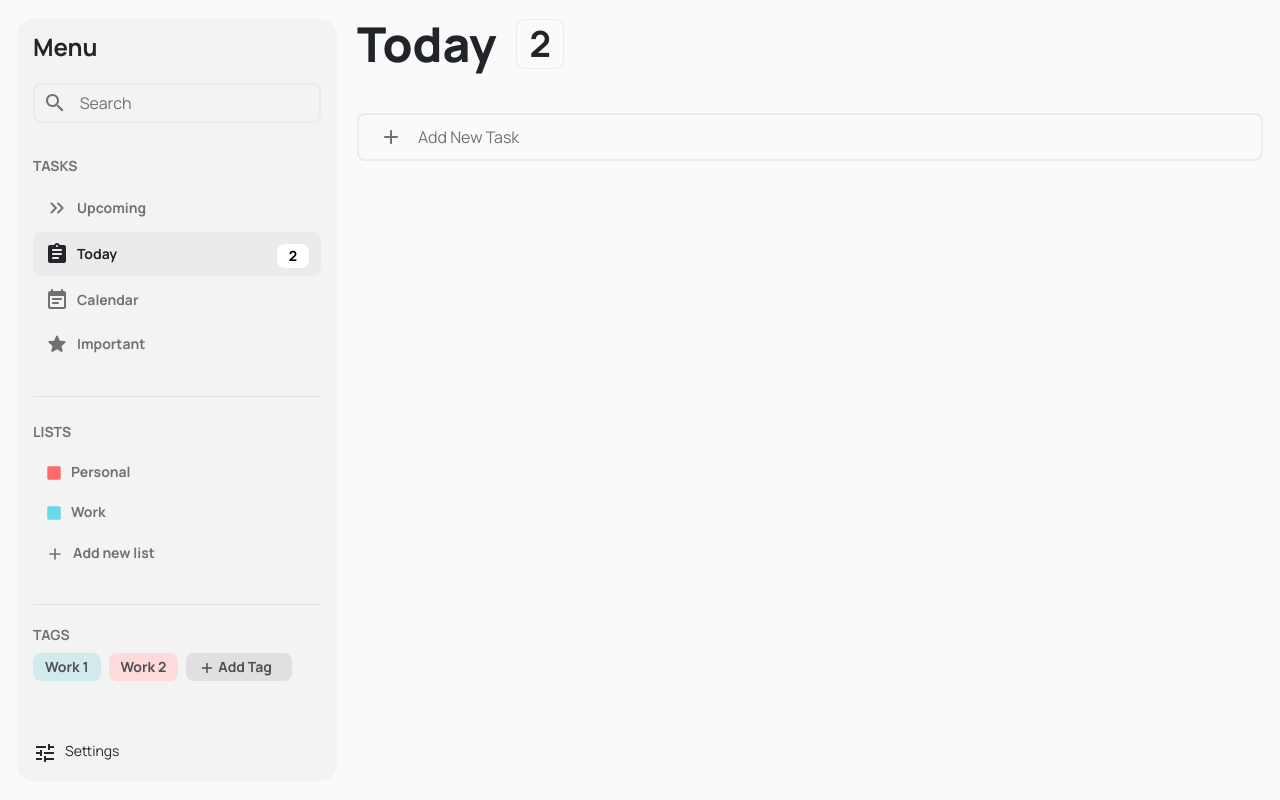
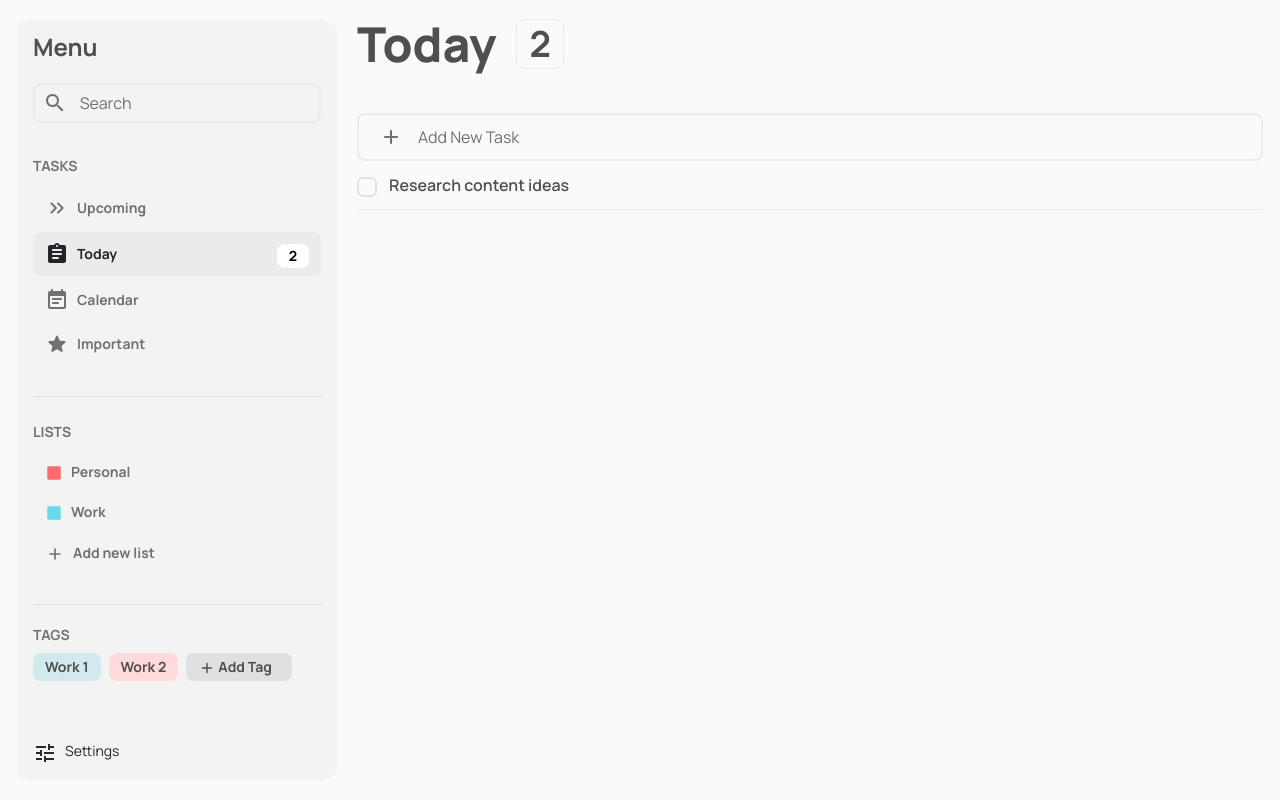
Before and after one commit to Zaccal/ToDo-App, a React (Vite) app: page /application in a window 1280 px wide. Built offline with nearby package versions, Linux system fonts and the light colour scheme.

Commit message:
added task component UI

```diff
--- /dev/null
+++ b/src/UI/Checkbox/Checkbox.tsx
@@ -0,0 +1,28 @@
+import DoneRoundedIcon from "@mui/icons-material/DoneRounded";
+
+interface ICheckbox {
+    checked: boolean;
+    setCheck: () => void;
+    className?: string;
+}
+
+const Checkbox = ({ checked, setCheck, className }: ICheckbox) => {
+    return (
+        <div
+            onClick={setCheck}
+            style={{
+                backgroundColor: checked ? "#ebebeb" : "transparent",
+            }}
+            className={`${className || ''} Checkbox`}
+        >
+            {checked && (
+                <DoneRoundedIcon style={{
+                    width: "20px",
+                    height: "20px",
+                }} />
+            )}
+        </div>
+    );
+};
+
+export default Checkbox;
--- /dev/null
+++ b/src/UI/TaskDetails/TaskDetails.module.css
@@ -0,0 +1,3 @@
+.taskDetails > div + div {
+    @apply border-l-[1px] border-muteDark;
+}
--- /dev/null
+++ b/src/UI/TaskDetails/TaskDetails.tsx
@@ -0,0 +1,53 @@
+import EventBusyRoundedIcon from "@mui/icons-material/EventBusyRounded";
+import FormatListBulletedRoundedIcon from "@mui/icons-material/FormatListBulletedRounded";
+import classes from "./TaskDetails.module.css";
+
+interface ITaskDetails {
+    date?: string;
+    subtasksCount?: number;
+    fromList?: string;
+    defualtListColor?: string;
+    className?: string;
+}
+
+const TaskDetails = ({date, subtasksCount, fromList, defualtListColor, className}: ITaskDetails) => {
+    if (!date && !subtasksCount && !fromList) return
+
+    return (
+        <div
+            className={`${classes.taskDetails} ${
+                className || ""
+            } flex justify-between items-center h-5`}
+        >
+            {date && (
+                <div className="dark:text-white flex items-center text-sm pr-3">
+                    <EventBusyRoundedIcon style={{ color: "gray" }} />
+                    <span className="ml-2">{date}</span>
+                </div>
+            )}
+            {subtasksCount && (
+                <div className="dark:text-white flex items-center text-sm px-3 ">
+                    <div className="bg-mute px-3 py-[1px] dark:bg-gray-500 rounded-lg">
+                        {subtasksCount}
+                    </div>
+                    <span className="ml-2">Subtasks</span>
+                </div>
+            )}
+            {fromList && (
+                <div className="dark:text-white flex items-center text-sm px-3">
+                    {defualtListColor ? (
+                        <div
+                            style={{ backgroundColor: defualtListColor }}
+                            className="rounded-md w-5 h-5"
+                        ></div>
+                    ) : (
+                        <FormatListBulletedRoundedIcon className="dark:text-gray-500" />
+                    )}
+                    <span className="ml-2">{fromList}</span>
+                </div>
+            )}
+        </div>
+    );
+};
+
+export default TaskDetails;
--- /dev/null
+++ b/src/components/Task/Task.tsx
@@ -0,0 +1,37 @@
+import { useState } from "react";
+import Checkbox from "../../UI/Checkbox/Checkbox";
+import { ITask } from "../../types/interfaces/Interfaces";
+import { TypeSetState } from "../../types/types/types";
+import TaskDetails from "../../UI/TaskDetails/TaskDetails";
+
+type TypeTaskComponent = Omit<ITask, "decriptiton" | "tagsById" | 'fromListById' | 'subtasks'>;
+
+interface ITaskComponent extends TypeTaskComponent {
+  setIsDone: TypeSetState<boolean>;
+  subtasksCount: number,
+  fromList: string,
+}
+
+const Task = ({name, date, fromList, isDone, subtasksCount, id, setIsDone}: ITaskComponent) => {
+    const [checkboxStatus, setCheckboxStatus] = useState(false);
+
+    return (
+        <div className="flex justify-between items-center py-3 text-md font-md border-b-[1px] border-mute">
+            <div className="flex items-start">
+                <Checkbox
+                    className="mr-3 mt-1"
+                    checked={checkboxStatus}
+                    setCheck={() => setCheckboxStatus(!checkboxStatus)}
+                />
+                <div className="flex flex-col justify-start items-start">
+                  <div className={`CheckboxText ${checkboxStatus ? "CheckboxChekedText" : ""}`}>
+                    <span className="block">{name}</span>
+                  </div>
+                  <TaskDetails className="mt-[10px]" date={date} subtasksCount={subtasksCount} fromList={fromList} />
+                </div>
+            </div>
+        </div>
+    );
+};
+
+export default Task;
--- a/src/index.css
+++ b/src/index.css
@@ -10,7 +10,7 @@
 
     body {
         font-family: 'Manrope', sans-serif;
-        @apply font-normal text-[#212529];
+        @apply font-normal text-defualtTextColor;
         @apply bg-[#FAFAFA];
     }
 
@@ -71,4 +71,17 @@
     .Switch {
         @apply mr-2 mt-[0.3rem] h-3.5 w-8 appearance-none rounded-[0.4375rem] bg-neutral-300 before:pointer-events-none before:absolute before:h-3.5 before:w-3.5 before:rounded-full before:bg-transparent before:content-[''] after:absolute after:z-[2] after:-mt-[0.1875rem] after:h-5 after:w-5 after:rounded-full after:border-none after:bg-neutral-100 after:shadow-[0_0px_3px_0_rgb(0_0_0_/_7%),_0_2px_2px_0_rgb(0_0_0_/_4%)] after:transition-[background-color_0.2s,transform_0.2s] after:content-[''] checked:after:absolute checked:after:z-[2] checked:after:-mt-[3px] checked:after:ml-[1.0625rem] checked:after:h-5 checked:after:w-5 checked:after:rounded-full checked:after:border-none checked:after:shadow-[0_3px_1px_-2px_rgba(0,0,0,0.2),_0_2px_2px_0_rgba(0,0,0,0.14),_0_1px_5px_0_rgba(0,0,0,0.12)] checked:after:transition-[background-color_0.2s,transform_0.2s] checked:after:content-[''] hover:cursor-pointer focus:outline-none focus:ring-0 checked:bg-elementDark;
     }
+
+    .Checkbox {
+        @apply  w-5 h-5 transition-all flex justify-center items-center cursor-pointer rounded-md border-2 border-muteDark;
+    }
+
+    .CheckboxText {
+        @apply dark:text-white;
+    }
+
+    .CheckboxChekedText {
+        color: gray !important;
+        @apply line-through;
+    }
 }
--- a/src/modules/Clipboard/Clipboard.tsx
+++ b/src/modules/Clipboard/Clipboard.tsx
@@ -1,5 +1,6 @@
 import ClipboardListTitle from "../../components/ClipboardListTitle/ClipboardListTitle"
-import { Input } from "../Sidebar/SidebarImports"
+import Task from "../../components/Task/Task";
+import { Input, List } from "../Sidebar/SidebarImports"
 import AddRoundedIcon from '@mui/icons-material/AddRounded';
 
 const Clipboard = () => {
@@ -10,8 +11,9 @@ const Clipboard = () => {
         icon={<AddRoundedIcon />}
         placeholder="Add New Task"
         classNameContainer="px-3 h-12"
+        className="pl-2"
       />
-
+      <Task name="Research content ideas"/>
     </div>
   )
 }
--- a/src/types/interfaces/Interfaces.ts
+++ b/src/types/interfaces/Interfaces.ts
@@ -2,8 +2,13 @@ import { EnumIconName } from "../enums/enums";
 
 export interface ITask {
     name: string,
-    color: string,
+    isDone: boolean,
+    decriptiton: string,
     readonly id: number,
+    date: string,
+    subtasks: Pick<ITask, 'name' | 'id' | 'isDone'>[],
+    fromListById: number,
+    tagsById: number[],
 }
 
 export interface IList {
@@ -14,7 +19,7 @@ export interface IList {
     message: number,
     active: boolean,
     readonly accessEdit: boolean,
-    tasks: string[] // TODO: create task interface
+    tasks: ITask[]
 }
 
 export interface ISettings {
--- a/tailwind.config.js
+++ b/tailwind.config.js
@@ -14,6 +14,7 @@ export default {
         'mute': '#ebebeb',
         'muteDark': '#e1e1e1',
         'modalContainer': '#000000c4',
+        'defualtTextColor': '#4f4f50',
 
         // dark theme colors
         'bgColorDark': '#252525',
@@ -25,6 +26,9 @@ export default {
         '2': '2',
         '3': '3'
       },
+      fontWeight: {
+        'md': '600'
+      }
     },
   },
   plugins: [],
```
